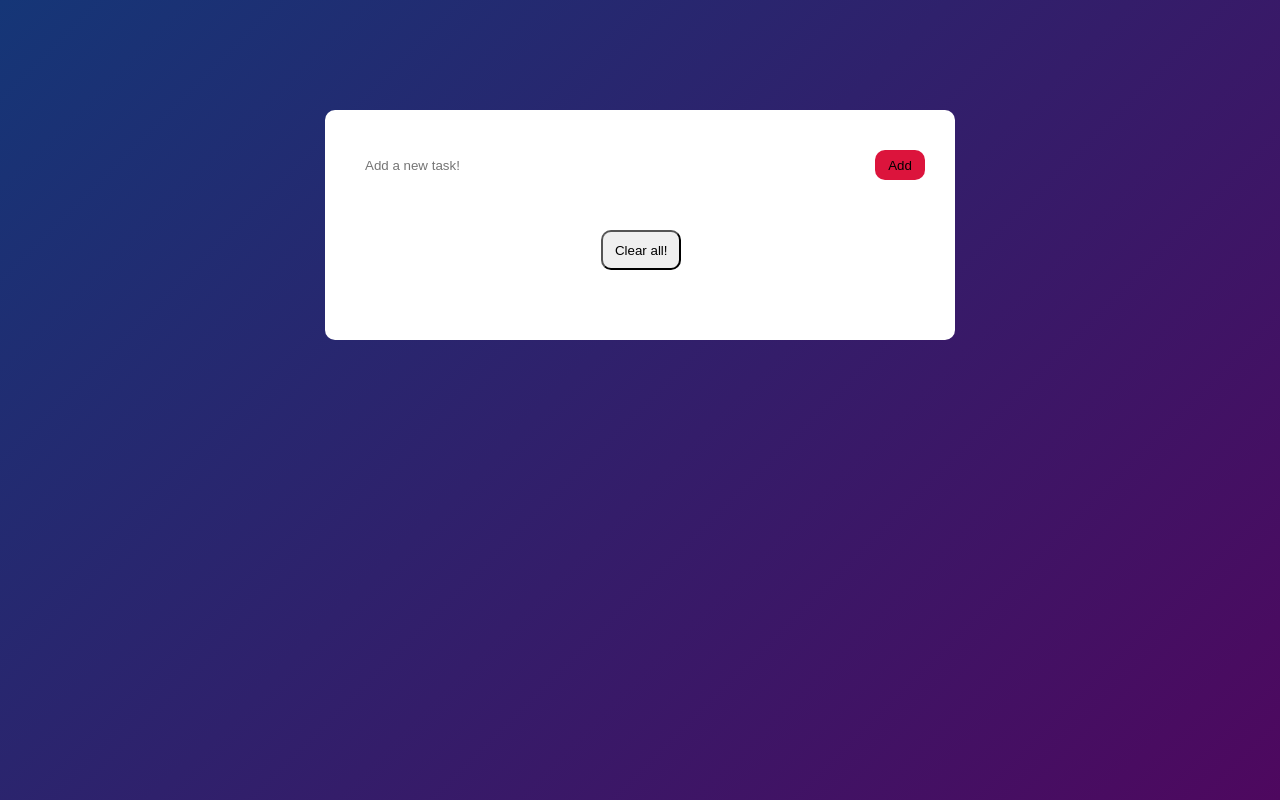
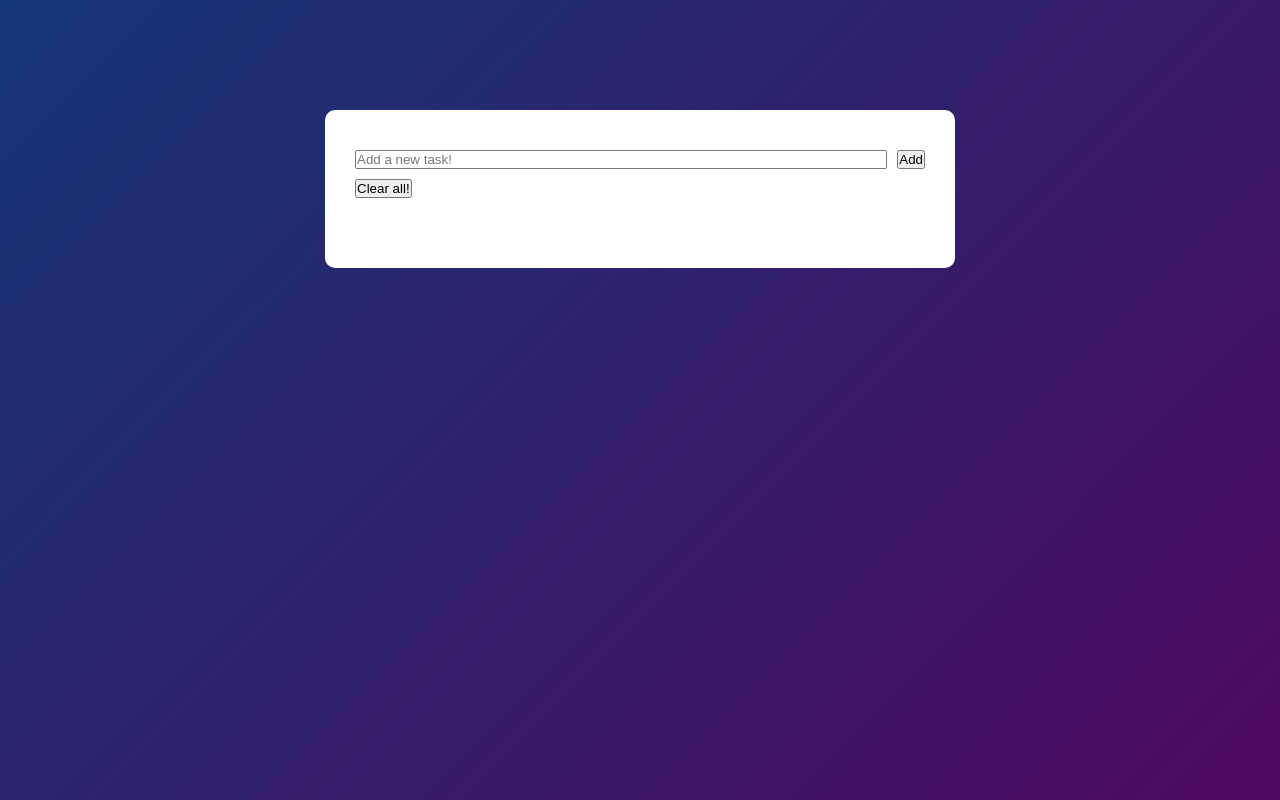
Before and after one commit to ItsCrew/To-Do-List, a plain HTML site: page index.html in a window 1280 px wide. Drawn offline with Linux system fonts and the light colour scheme.

Commit message:
S.O
Starting over (Styling)

```diff
--- a/style.css
+++ b/style.css
@@ -14,7 +14,7 @@
 
 .todo-app {
     width: 50%;
-    max-height: 100%;
+    max-height: 540px;
     background-color: #fff;
     margin: 100px auto 20px;
     padding: 40px 30px 70px;
@@ -31,14 +31,7 @@
 input {
     flex-grow: 1;
     margin-right: 10px;
-    border-radius: 10px;
-    max-width: 100%;
-    height: 30px;
-    padding-left: 10px;
-    border: none;
-    background-color: white;
 }
-
 
 ul {
     list-style-type: none;
@@ -54,22 +47,3 @@ li {
 .btn {
     margin-left: 5px;
 }
-
-.add {
-    width: 50px;
-    height: 30px;
-    border-radius: 10px;
-    border: none;
-    background-color: crimson;
-}
-
-.clear {
-    border-radius: 10px;
-    height: 40px;
-    width: 80px;
-    display: flex;
-    justify-content: center;
-    align-items: center;
-    margin-top: 40px;
-    margin-left: 43.2%;
-}
```
